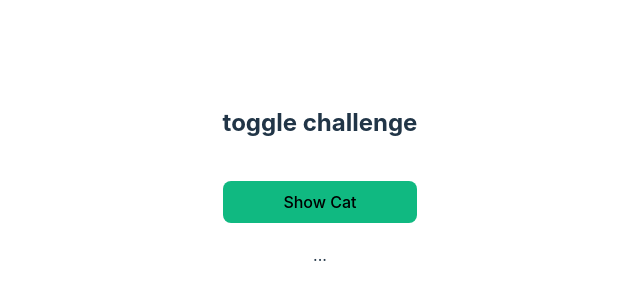
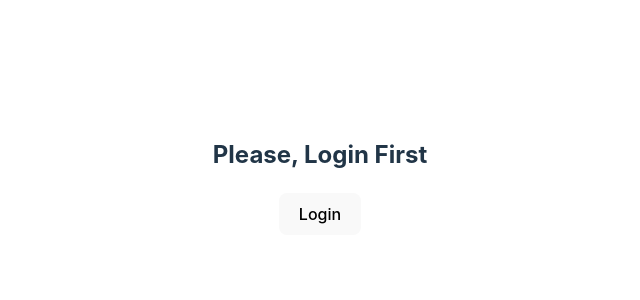
Before and after one commit to tamathecxder/freecodecamp-react-18-advanced, a React (Vite) app: page / in a window 1280 px wide. Shown: the part 224-524 px from the top of the page, without its empty margins (320-960 px from the left). Built offline with nearby package versions, Linux system fonts and the light colour scheme; the HTML template or start-up script is replaced by a standard one.

Commit message:
chore: completing conditional rendering challenge

```diff
--- a/src/App.jsx
+++ b/src/App.jsx
@@ -1,5 +1,5 @@
 import './App.css'
-import ToggleChallenge from  './tutorial/03-conditional-rendering/starter/06-toggle-challenge'
+import ToggleChallenge from  './tutorial/03-conditional-rendering/starter/user-challenge'
 
 function App() {
   return (
--- /dev/null
+++ b/src/tutorial/03-conditional-rendering/starter/user-challenge.jsx
@@ -0,0 +1,41 @@
+import React, { useState } from "react";
+
+function UserChallenge() {
+  const [user, setUser] = useState(null);
+
+  const login = () => {
+    setUser({
+      name: "Jane Doe",
+      email: "jane@gmail.com",
+      id: 21,
+      created_at: Date.now(),
+      updated_at: null,
+    });
+  };
+
+  const logout = () => {
+    setUser(null);
+  };
+
+  return (
+    <section>
+      {user != null ? (
+        <div>
+          <h2>Hello, {user.name}</h2>
+          <button type="button" onClick={logout}>
+            Logout
+          </button>
+        </div>
+      ) : (
+        <div>
+          <h2>Please, Login First</h2>
+          <button type="button" onClick={login}>
+            Login
+          </button>
+        </div>
+      )}
+    </section>
+  );
+}
+
+export default UserChallenge;
```
Also changed, not shown: 1 other file (tests, documents, lock files or other folders).
